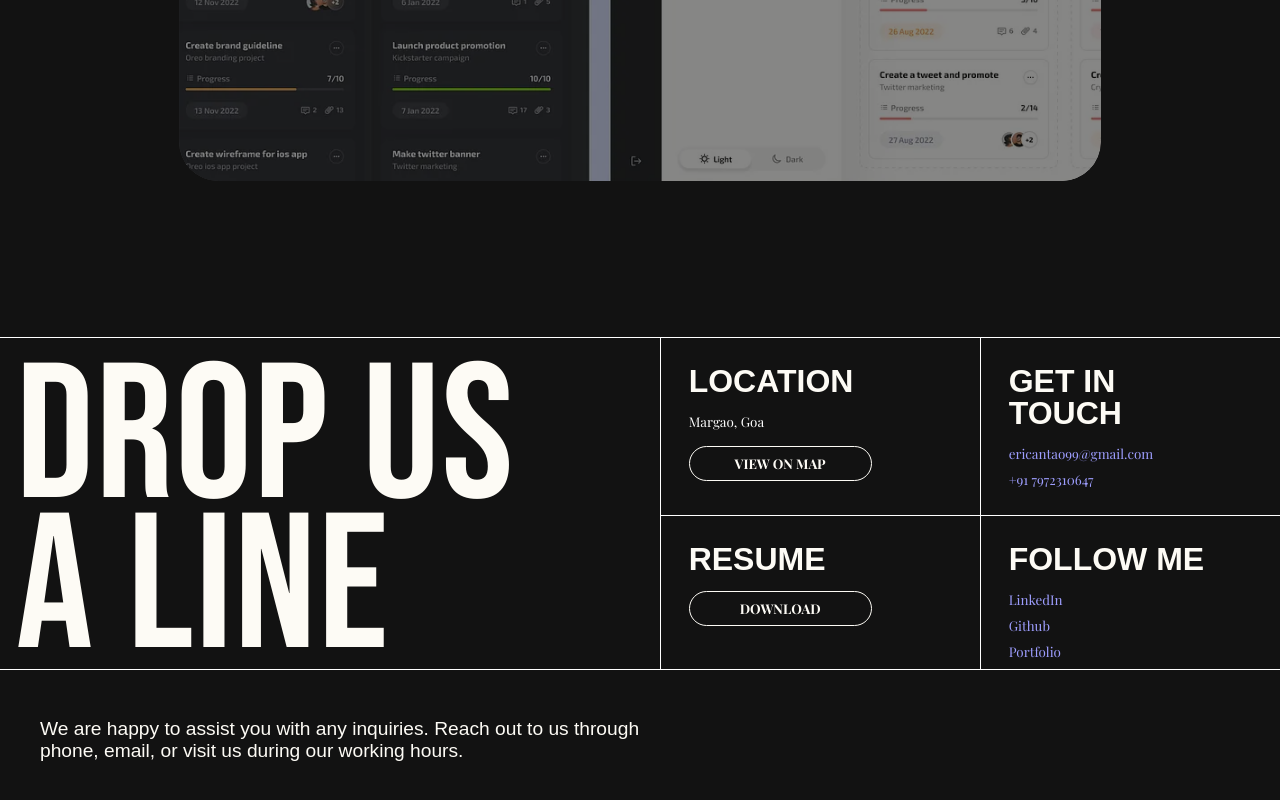
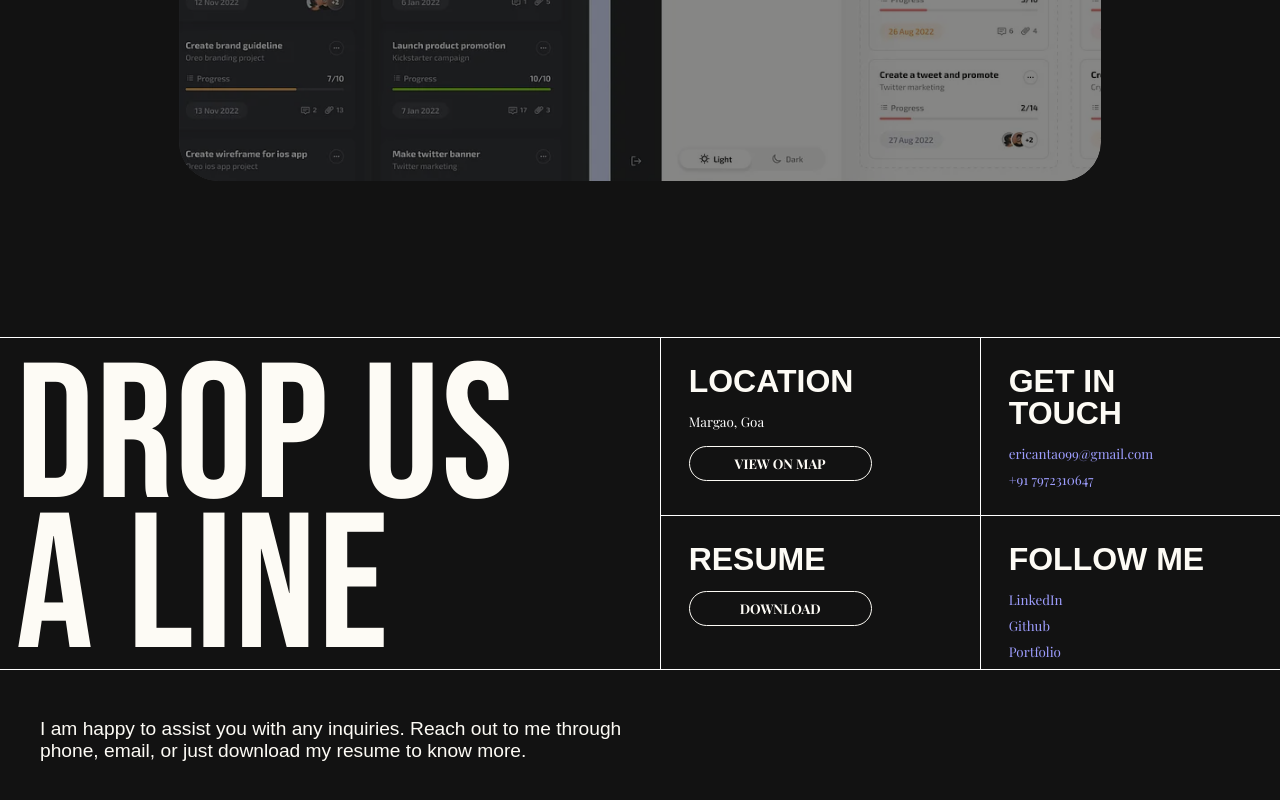
Before and after one commit to giterichub/eric-portfolio, a React (Vite) app: page /#portfolio in a window 1280 px wide. Shown: the part 8022-8822 px from the top of the page. Built offline with nearby package versions, Linux system fonts and the light colour scheme; a web font is replaced by a local one.

Commit message:
Updated bottom message and resume link

```diff
--- a/src/content/contact.ts
+++ b/src/content/contact.ts
@@ -11,7 +11,7 @@ export const contactContent = {
   resume: {
     resumeTitle: 'resume',
     resumeDownload: 'Download',
-    resumePath: '',
+    resumePath: '/assets/resume/EricAntao_Resume_2025_B.pdf',
   },
   hours: {
     hoursTitle: 'hours',
@@ -30,5 +30,5 @@ export const contactContent = {
     ],
   },
   description:
-    "We are happy to assist you with any inquiries. Reach out to us through phone, email, or visit us during our working hours."
+    "I am happy to assist you with any inquiries. Reach out to me through phone, email, or just download my resume to know more."
 };
```
